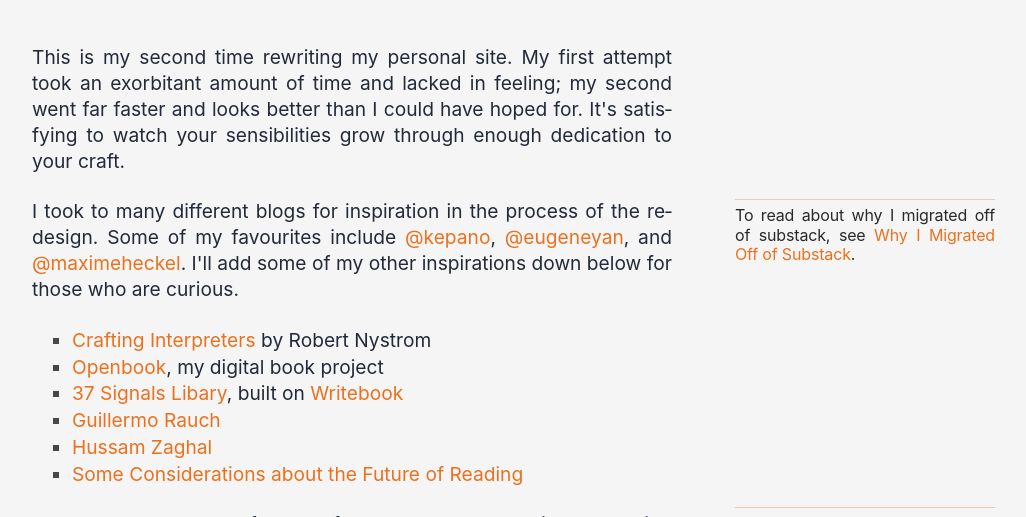
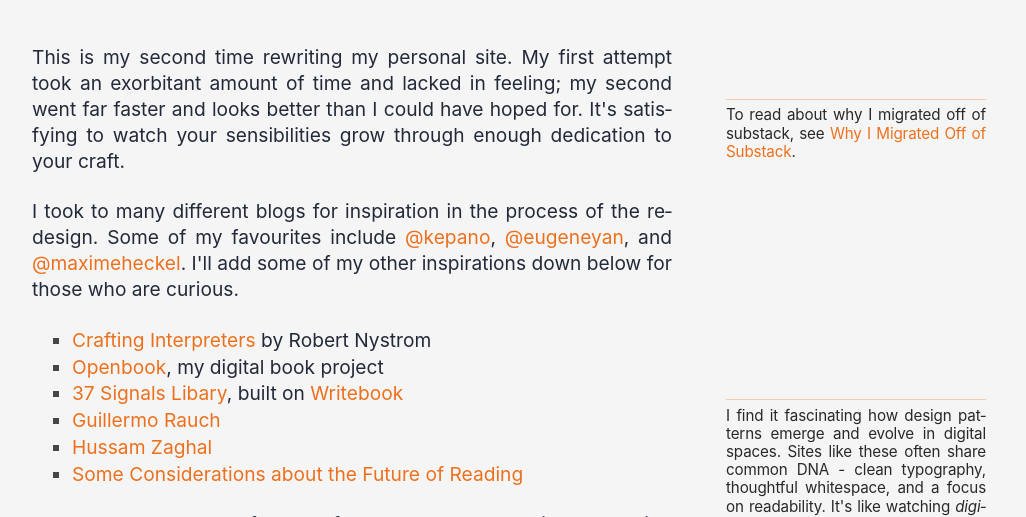
Before and after one commit to appcabinet/marcelo.app, an Astro site: page /readme in a window 1280 px wide. Shown: the part 283-800 px from the top of the page, without its empty margins (158-1184 px from the left). Built offline with nearby package versions, Linux system fonts and the light colour scheme; Astro itself is replaced by a stand-in of ours; a web font is replaced by a local one.

Commit message:
chore: Update translate value syntax in Aside component

```diff
--- a/src/components/note/Aside.astro
+++ b/src/components/note/Aside.astro
@@ -7,7 +7,7 @@ const { translateY } = Astro.props;
 const translateYValue = translateY ? `translateY(${translateY}px)` : 'translateY(-50%)';
 
 ---
-<style>
+<style define:vars={{ translateYValue }}>
   .aside-reference-container {
     position: absolute;
     height: 0;
@@ -17,9 +17,9 @@ const translateYValue = translateY ? `translateY(${translateY}px)` : 'translateY
 
   .aside-container {
     position: absolute;
-    right: calc(-1.07 * var(--article-container-width));
+    right: calc(-1.06 * var(--article-container-width));
     width: 260px;
-    transform: var({translateYValue}); /* Adjust vertical position to align with the reference point */
+    transform: var(--translateYValue); /* Use CSS variable syntax */
   }
 
   @media (max-width: 1001px) {
@@ -42,7 +42,7 @@ const translateYValue = translateY ? `translateY(${translateY}px)` : 'translateY
 
   /* Ensure nested markdown elements have proper spacing */
   .aside-content :global(p) {
-    font-size: 1rem;
+    font-size: 0.95rem;
     letter-spacing: -0.01em;
     line-height: 1.2;
     margin: 0.5rem 0;
--- a/src/content/notes/readme.mdx
+++ b/src/content/notes/readme.mdx
@@ -12,7 +12,7 @@ import Aside from '../../components/note/Aside.astro'
 
 This is my second time rewriting my personal site. My first attempt took an exorbitant amount of time and lacked in feeling; my second went far faster and looks better than I could have hoped for. It's satisfying to watch your sensibilities grow through enough dedication to your craft.
 
-<Aside>
+<Aside translateY={-100}>
 To read about why I migrated off of substack, see [Why I Migrated Off of Substack](/notes/goodbye-substack).
 </Aside>
 
```
